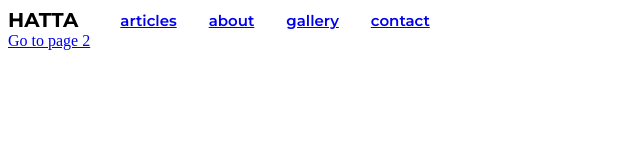
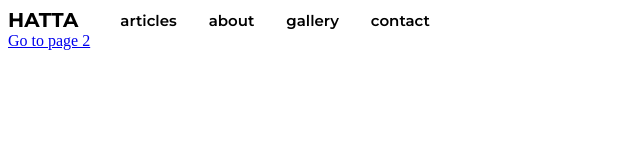
Before and after one commit to pawelpiatekProjects/hatta, a Gatsby site: page / in a window 1280 px wide. Shown: the whole page, without its empty margins (0-640 px from the left). Built offline with nearby package versions, Linux system fonts and the light colour scheme; Gatsby itself is replaced by a stand-in of ours.

Commit message:
finished navigation component

```diff
--- a/package.json
+++ b/package.json
@@ -8,6 +8,7 @@
     "babel-plugin-styled-components": "^1.10.7",
     "gatsby": "^2.19.7",
     "gatsby-image": "^2.2.39",
+    "gatsby-plugin-layout": "^1.1.22",
     "gatsby-plugin-manifest": "^2.2.39",
     "gatsby-plugin-offline": "^3.0.32",
     "gatsby-plugin-prefetch-google-fonts": "^1.4.3",
--- a/src/components/navigation/navigation.js
+++ b/src/components/navigation/navigation.js
@@ -7,6 +7,11 @@ const NavigationWrapper = styled.div`
   align-items: center;
   justify-content: flex-start;
   font-family: 'Montserrat';
+
+  a{
+    text-decoration: none;
+    color: inherit;
+  }
 `;
 
 const Logo = styled.div`
@@ -26,12 +31,14 @@ const NavigationListItem = styled.li`
 font-weight: 600;
 font-size: 15px;
 margin-left: 32px;
+
+
 `;
 
 
 const Navigation = () => (
   <NavigationWrapper>
-    <Logo>HATTA</Logo>
+    <Logo> <Link to="/"> HATTA </Link></Logo>
     <NavigationList>
       <NavigationListItem>
         <Link to="/articles">articles</Link>
```
Also changed, not shown: src/layouts/index.js (added), 1 other file.
